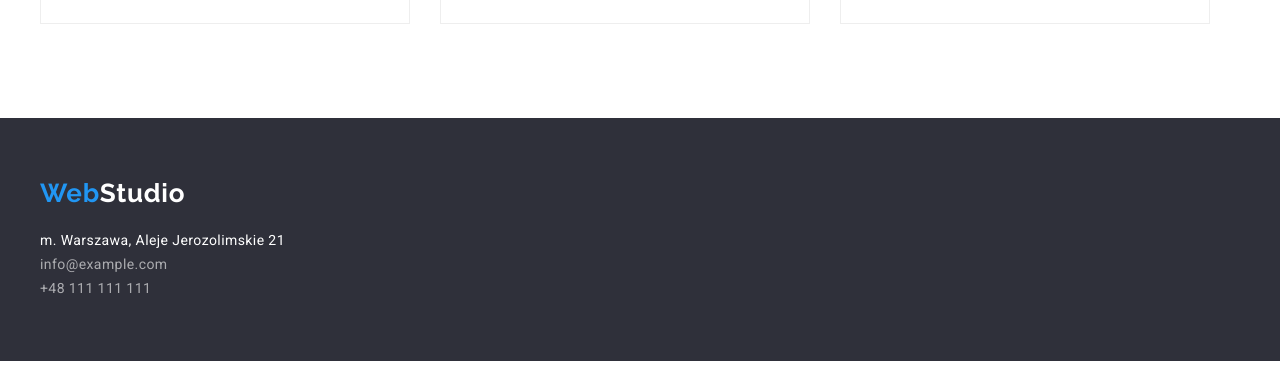
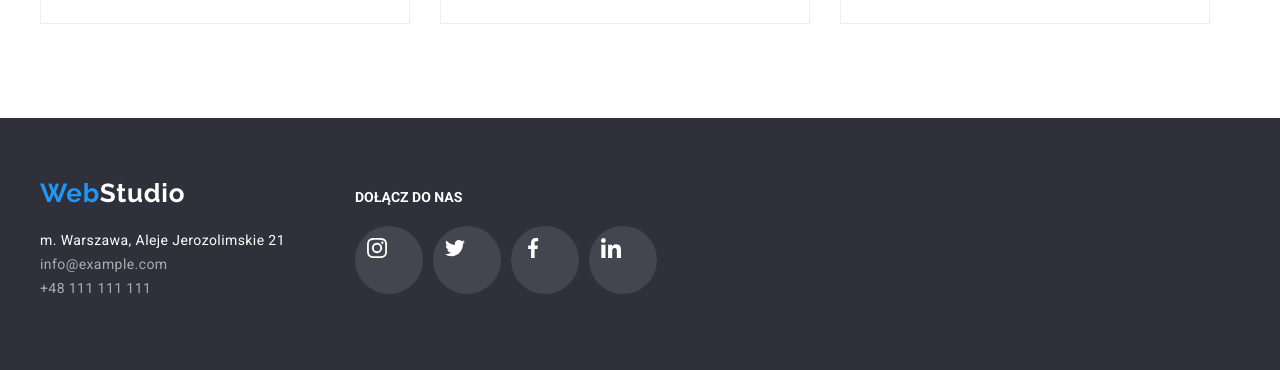
Before and after one commit to AnnaKoszelnik/goit-markup-hw-04, a plain HTML site: page portfolio.html in a window 1280 px wide. Shown: the part 1485-1855 px from the top of the page. Drawn offline with Linux system fonts and the light colour scheme.

Commit message:
Portfolio footer

```diff
--- a/portfolio.html
+++ b/portfolio.html
@@ -166,7 +166,7 @@
                 <span class="photo-subtitle">Marketing</span>
               </div>
             </div>
-            <div>
+            <div class="portfolio-cards">
               <img
                 class="no-gap"
                 src="./images/laptop-2.jpg"
@@ -183,8 +183,10 @@
         </section>
       </div>
     </main>
+
     <footer class="footer">
-      <div class="container">
+      <div class="container footer-page">
+        <aside>
           <a class="logo-footer" href="./index.html"
             ><span class="logo-blue">Web</span
             ><span class="logo-white">Studio</span></a
@@ -198,10 +200,38 @@
                 >
               </li>
               <li>
-              <a class="info-footer" href="tel:+48111111111">+48 111 111 111</a>
+                <a class="info-footer" href="tel:+48111111111"
+                  >+48 111 111 111</a
+                >
               </li>
             </ul>
           </address>
+        </aside>
+        <div class="footer-social-links">
+          <span class="footer-so-me">Dołącz do nas</span>
+          <ul class="social-media-icons">
+            <li class="footer-icons">
+              <svg width="20" height="20">
+                <use href="./images/icons.svg#icon-instagram"></use>
+              </svg>
+            </li>
+            <li class="footer-icons">
+              <svg width="20" height="20">
+                <use href="./images/icons.svg#icon-twitter"></use>
+              </svg>
+            </li>
+            <li class="footer-icons">
+              <svg width="20" height="20">
+                <use href="./images/icons.svg#icon-facebook"></use>
+              </svg>
+            </li>
+            <li class="footer-icons">
+              <svg width="20" height="20">
+                <use href="./images/icons.svg#icon-linkedin"></use>
+              </svg>
+            </li>
+          </ul>
+        </div>
       </div>
     </footer>
   </body>
```
Lines whose indentation alone changed are shown as unchanged.
